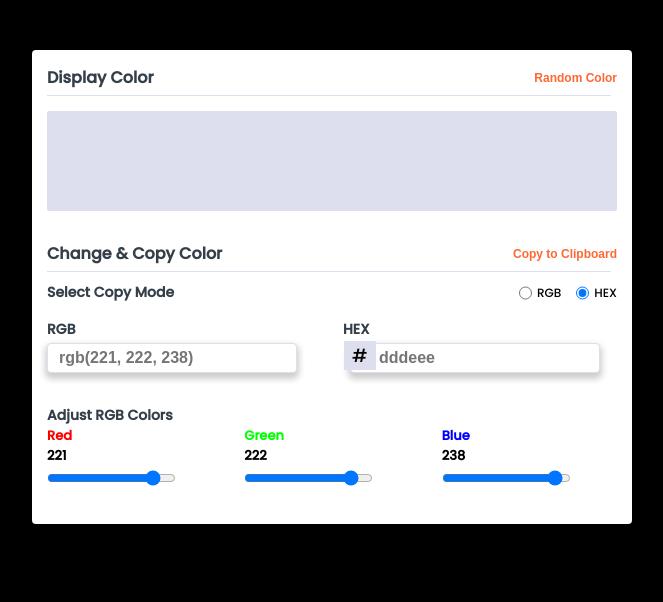
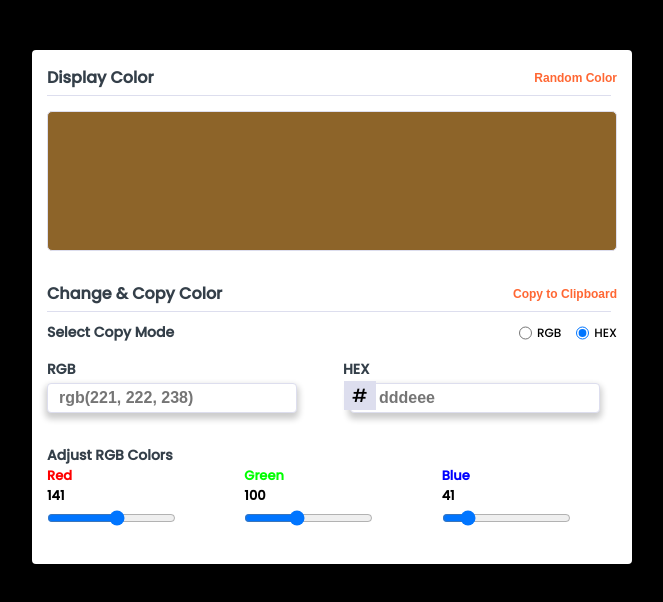
Before and after one commit to arunabhnewar/random-color-picker, a plain HTML site: page index.html in a window 1280 px wide. Both pictures are taken after a click on the button "Random Color". Shown: the whole page, without its empty margins (308-971 px from the left). Drawn offline with Linux system fonts and the light colour scheme.

Commit message:
convert Hex To Decimal

```diff
--- a/index.html
+++ b/index.html
@@ -21,7 +21,7 @@
             <section class="section">
                 <div class="section_header">
                     <h3 class="section_title">Display Color</h3>
-                    <button class="section_header_action">Random Color</button>
+                    <button class="section_header_action" id="random-generate-color">Random Color</button>
                 </div>
 
                 <div class="divider"></div>
--- a/main.js
+++ b/main.js
@@ -1,5 +1,5 @@
 // Global
-let div = mull;
+// let div = mull;
 
 
 // Onload handler
@@ -11,6 +11,65 @@ window.onload = () => {
 // main or boot function, this function will take care of getting all the DOM references
 function main() {
 
+    // const content = document.getElementById('content');
+    const randomGenerateColorBtn = document.getElementById("random-generate-color");
+    // const output = document.getElementById('output');
+    // const output2 = document.getElementById('output2');
+    // const copyBtn = document.getElementById('copy-btn');
+    // const copyBtn2 = document.getElementById('copy-btn2');
+
+
+    randomGenerateColorBtn.addEventListener('click', handleGenerateRandomColorBtn);
+
+
+    // copyBtn.addEventListener('click', function () {
+    //     window.navigator.clipboard.writeText(`#${output.value}`);
+
+    //     if (div !== null) {
+    //         div.remove();
+    //         div = null
+    //     }
+
+    //     // Step 11 - Prevent copying hex code if it is not valid
+    //     if (isHexValid(output.value)) {
+    //         toastMessage(`#${output.value} copied!!`)
+    //     } else {
+    //         alert('Invalid Color Code')
+    //     }
+    // });
+
+
+    // copyBtn2.addEventListener('click', function () {
+    //     window.navigator.clipboard.writeText(`${output2.value}`);
+
+    //     if (div !== null) {
+    //         div.remove();
+    //         div = null
+    //     }
+
+    //     // Step 11 - Prevent copying hex code if it is not valid
+    //     if (isHexValid(output2.value)) {
+    //         toastMessage(`${output2.value} copied!!`)
+    //     } else {
+    //         alert('Invalid Color Code')
+    //     }
+    // });
+
+
+    // output.addEventListener('keyup', function (e) {
+    //     const color = e.target.value;
+
+    //     if (color) {
+    //         output.value = color.toUpperCase();
+
+    //         if (isHexValid(color)) {
+    //             content.style.background = `#${color}`;
+
+    //             // step 15 - update change handler
+    //             output2.value = hexToRgb(color)
+    //         }
+    //     }
+    // });
 
 }
 
@@ -18,7 +77,11 @@ function main() {
 
 // Event handlers
 
+function handleGenerateRandomColorBtn() {
+    const color = generateColorDecimal();
+    updateColorCodes(color);
 
+}
 
 
 // DOM Function
@@ -49,6 +112,24 @@ function toastMessage(msg) {
  */
 
 function updateColorCodes(color) {
+    const hexColor = `${generateHexColor(color)}`;
+    const rgbColor = generateRGBColor(color);
+
+    // Reference
+    document.getElementById("color-display").style.background = hexColor;
+    document.getElementById("color_mode_rgb").value = rgbColor;
+    document.getElementById("color_mode_hex").value = hexColor;
+
+    document.getElementById("color-range-red-label").innerText = color.red;
+    document.getElementById("color-range-red").value = color.red;
+
+    document.getElementById("color-range-green-label").innerText = color.green;
+    document.getElementById("color-range-green").value = color.green;
+
+    document.getElementById("color-range-blue-label").innerText = color.blue;
+    document.getElementById("color-range-blue").value = color.blue;
+
+
 
 }
 
@@ -85,7 +166,7 @@ function generateHexColor({ red, green, blue }) {
         return hex.length === 1 ? `0${hex}` : hex;
     };
 
-    return `${getTwoCode(red)}${getTwoCode(green)}${getTwoCode(blue)}`.toUpperCase();
+    return `#${getTwoCode(red)}${getTwoCode(green)}${getTwoCode(blue)}`.toUpperCase();
 }
 
 
@@ -106,12 +187,16 @@ function generateRGBColor({ red, green, blue }) {
  * @returns {object}
  */
 
-function hexToRgb(hex) {
+function hexToDecimalColors(hex) {
     const red = parseInt(hex.slice(0, 2), 16)
     const green = parseInt(hex.slice(2, 4), 16)
     const blue = parseInt(hex.slice(4), 16)
 
-    return `rgb(${red}, ${green}, ${blue})`;
+    return {
+        red,
+        green,
+        blue,
+    };
 }
 
 
--- a/style.css
+++ b/style.css
@@ -9,7 +9,6 @@
 body {
     font-size: 18px;
     background: #000000;
-    width: 100vw;
     height: 100vh;
     font-family: 'Poppins', sans-serif;
 }
@@ -59,8 +58,8 @@ body {
 
 .display_color {
     width: 100%;
-    height: 100px;
-    border-radius: 2px;
+    height: 140px;
+    border-radius: 5px;
     border: 1px solid #dddeee;
     background: #dddeee;
     margin: 15px 0 30px 0;
```
